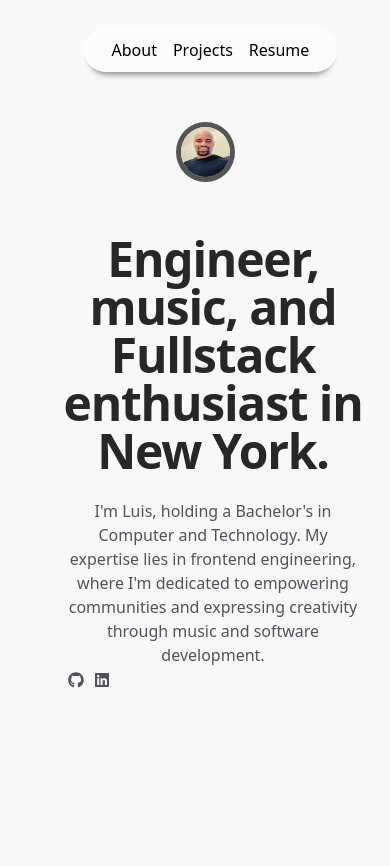
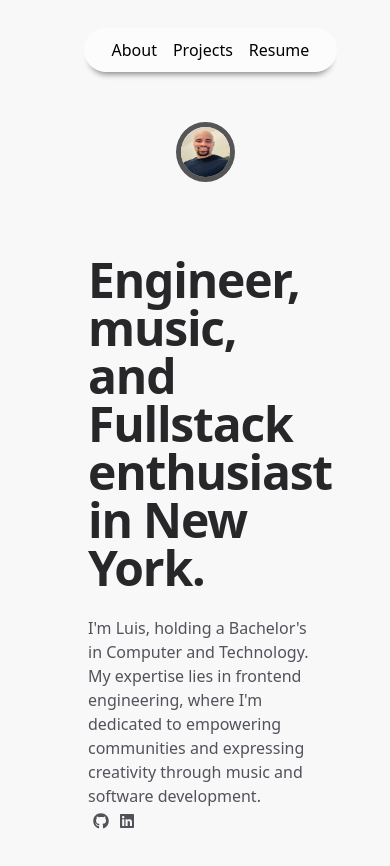
Before and after one commit to Luisfeliz3/new_portfolio, a React (Create React App) app: page / in a window 390 px wide. Shown: the top 866 px of the page. Built offline with nearby package versions, Linux system fonts and the light colour scheme.

Commit message:
Mobile responsive fix v1.0.4

```diff
--- a/src/App.css
+++ b/src/App.css
@@ -8,10 +8,7 @@ body{
 
 @media all and (max-width: 480px){
 
-    nav{
-        height: 200px;
-        width: 200px;
-    }
+
 
     div.container {
         background-color : rgba(255, 255, 255, 0.633);
@@ -19,35 +16,35 @@ body{
         min-width: 100%;
         max-width: 100%;
         height: 1890px;
+        }
 
 
-        }
-    div.work-card{
-        width:350px;
-        margin: 40px;
-        height: 0px;
-        padding: 0px;
+    /* div.work-card{s
+        width:400px;
+        margin: 14px
 
+    } */
+
+    div.detail{
+
+
+    margin: auto;
+
+    width: 60%;
+    right: -10px;
     }
 
-    div.detail{
-        position: relative;
-    width: 33.333333%;
-    margin: 0px 65px 29px 63px;
-    top: 35px;
-    }
+    /* h1.details-title, .details-paragraph {
 
-    h1.details-title, .details-paragraph {
-       text-align: center;
-       width: 300px;
-    }
+       width: 100%;
+    } */
 
-
+/*
     div.home-card-group{
      right: 10px;
      bottom:20px;
      width:  430px;
-    }
+    } */
   }
 
 
--- a/src/Components/AboutCardGroup/style.css
+++ b/src/Components/AboutCardGroup/style.css
@@ -1,3 +0,0 @@
-.about-card{
-
-}
```
